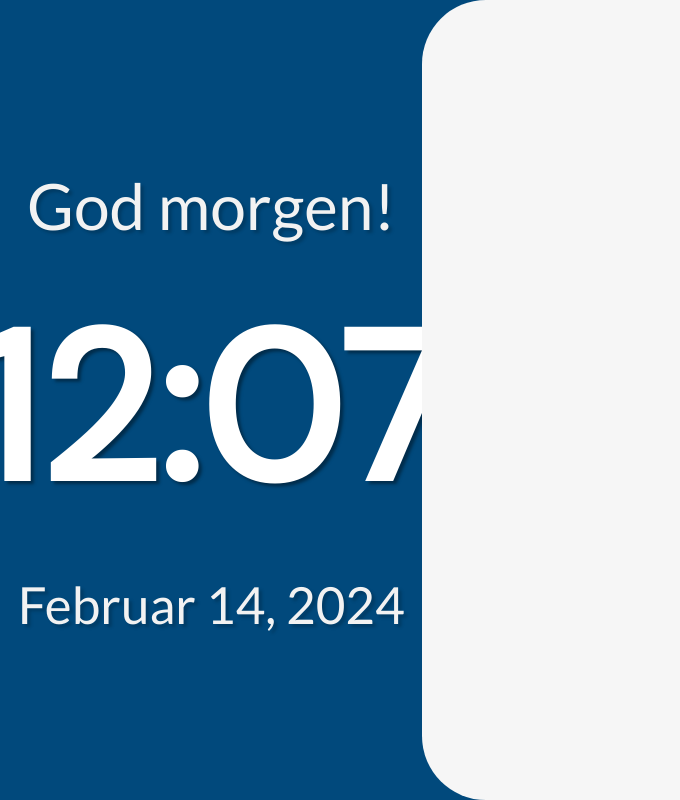
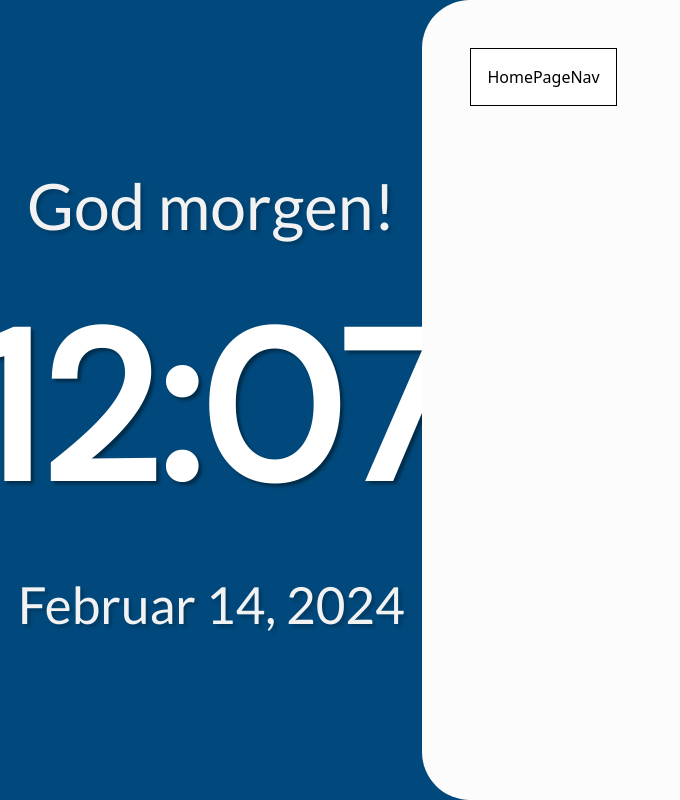
Before and after one commit to torjusam/Punchclock-APP2000, a Next.js app: page / in a window 1280 px wide. Shown: the whole page, without its empty margins (0-680 px from the left). Built offline with nearby package versions, Linux system fonts and the light colour scheme; no server answers; the database is empty.

Commit message:
Small nav implementation
Added nav bar setup, still WIP

```diff
--- /dev/null
+++ b/components/Navs/homePageNav.tsx
@@ -0,0 +1,14 @@
+// Author: Torjus A.M
+import React from 'react';
+import styles from './nav.module.css';
+
+const HomePageNav: React.FC = () => {
+
+    return (
+        <div className={styles.homePageNav}>
+            <h1>HomePageNav</h1>
+        </div>
+    );
+};
+
+export default HomePageNav;
--- /dev/null
+++ b/components/Navs/nav.module.css
@@ -0,0 +1,19 @@
+/* Author: Torjus A.M */
+/* Parent nav container */
+.navContainer {
+    display: flex;
+    justify-content: space-between;
+    align-items: center;
+    flex-direction: row;
+    width: 100%;
+    background-color: #FFFFFF;
+    padding: 1em;
+    margin-bottom: 3em;
+    /* Placeholder to see nav size */
+    border: 1px solid #000000
+}
+
+/* CSS modules for each nav bar? */
+.homePageNav {
+    display: flex;
+}
--- /dev/null
+++ b/components/Navs/navContainer.tsx
@@ -0,0 +1,23 @@
+// Author: Torjus A.M
+import { useRouter } from 'next/router';
+import React, { use } from 'react';
+import HomePageNav from './homePageNav';
+import styles from './nav.module.css';
+
+const NavContainer: React.FC = () => {
+    const router = useRouter();
+    const pathname = router.pathname;
+
+    // Renders nav bar content depending on the current page
+    return (
+        <div className={styles.navContainer}>
+            {pathname === '/' && <HomePageNav />}
+            {/*
+            {pathname === '/crudTest' && <CrudPageNav />}
+            {pathname.includes('/employeeId') && <EmployeePageNav />}
+            */}
+        </div>
+    );
+};
+
+export default NavContainer;
--- a/lib/styles/layout.module.css
+++ b/lib/styles/layout.module.css
@@ -15,13 +15,13 @@
 .rightContainer {
     display: flex;
     height: 100vh;
-    /* 67% of the viewport */
+    /* 67% width of the viewport */
     width: 67vw;
-    background-color: #F6F6F6;
+    background-color: #FCFCFC;
     /* Rounded edges only on left side */
-    border-top-left-radius: 4rem;
-    border-bottom-left-radius: 4rem;
-    padding: 2rem;
+    border-top-left-radius: 3rem;
+    border-bottom-left-radius: 3rem;
+    padding: 3em;
 }
 
 /* Parent of all items on left side */
--- a/pages/index.tsx
+++ b/pages/index.tsx
@@ -1,11 +1,14 @@
 // Author: Torjus A.M,
 import React from 'react';
 import EmployeeShiftList from '../components/frontPageTable/employeeShiftList';
+import NavContainer from '../components/Navs/navContainer';
+import styles from '../lib/styles/flexContainers.module.css'
 
 export default function Page() {
   return (
-    <>
+    <div className={styles.generalContainer}>
+      <NavContainer />
       <EmployeeShiftList />
-    </>
+    </div>
   );
 }
```
